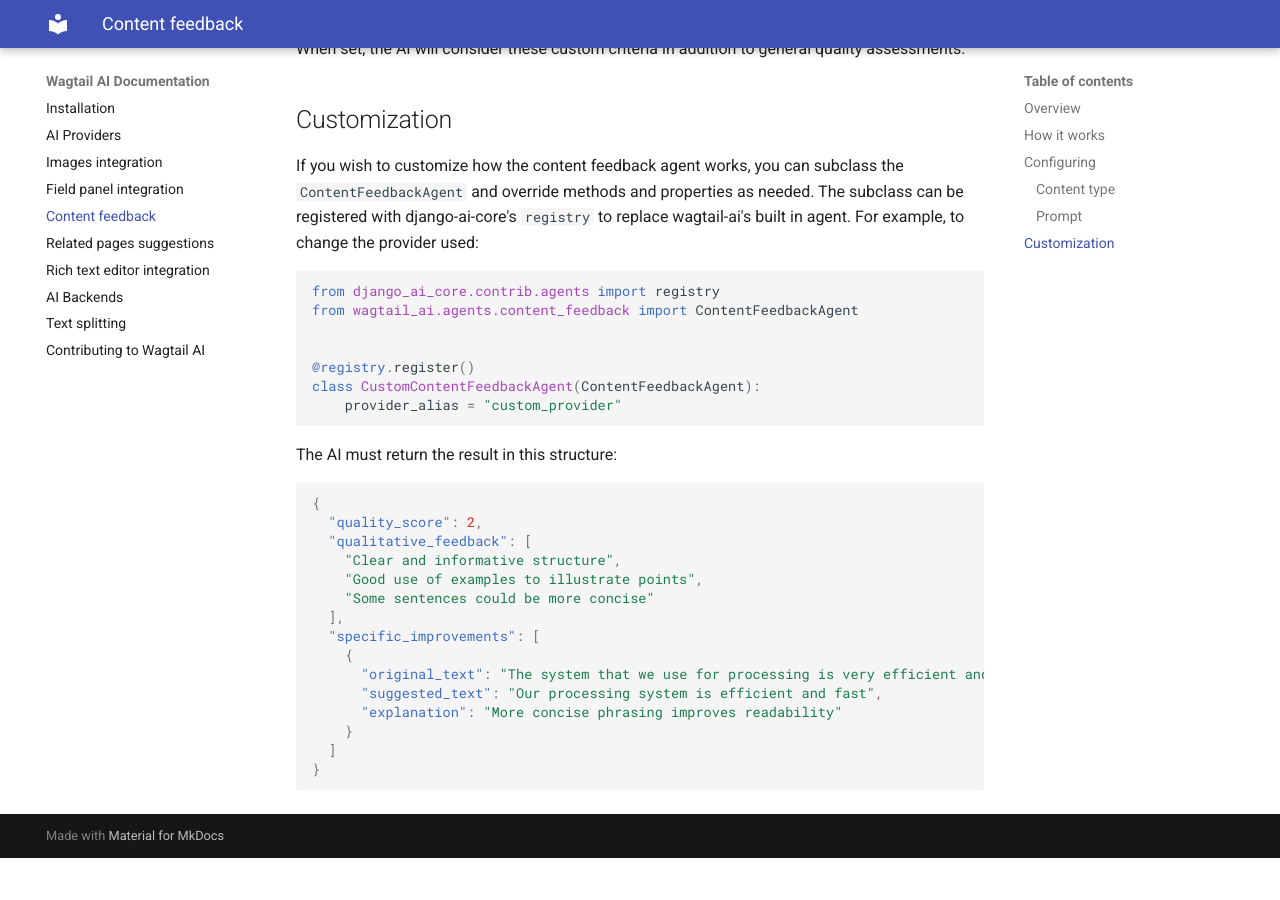
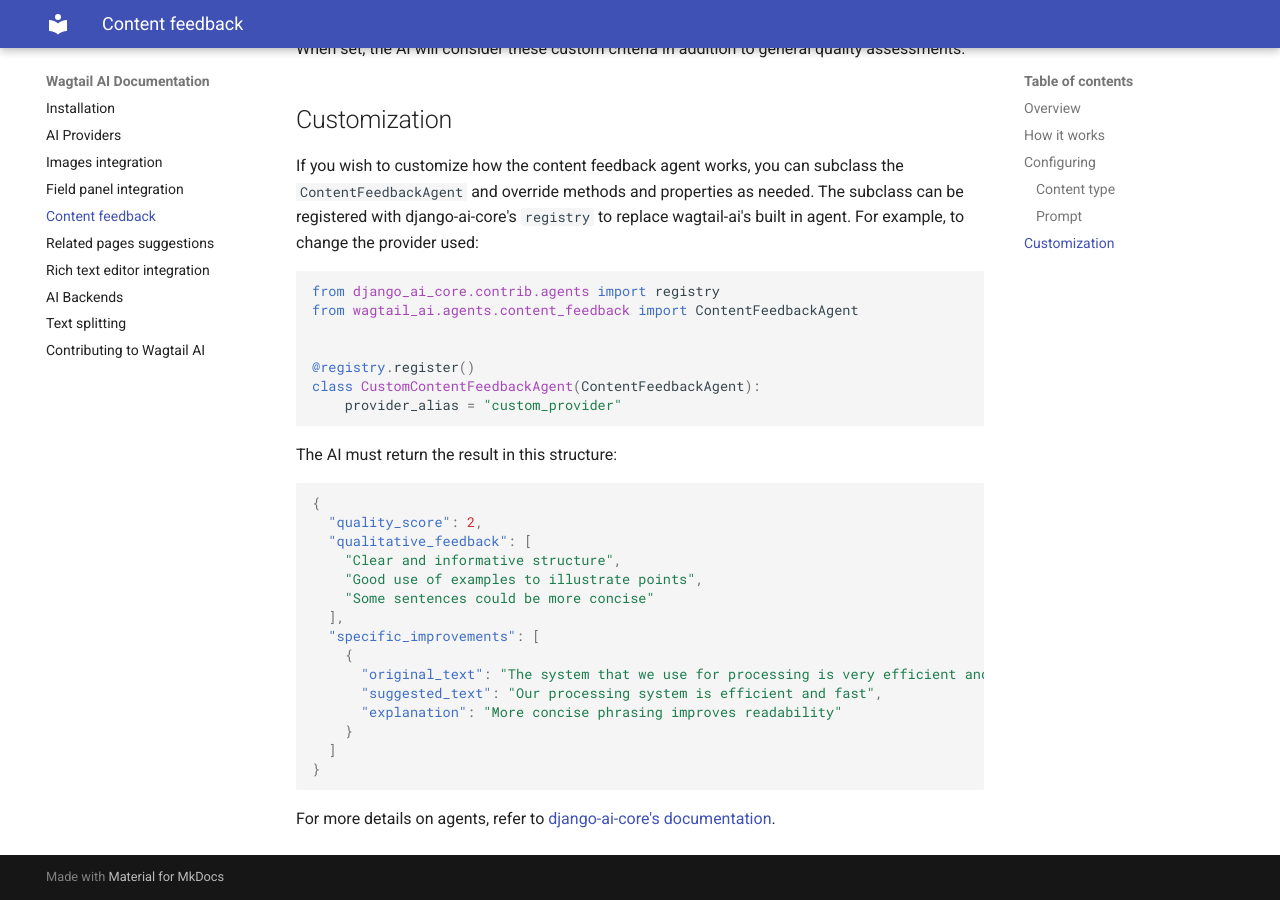
Before and after one commit to wagtail/wagtail-ai, an MkDocs documentation site: the page built from docs/content-feedback.md, in a window 1280 px wide and 900 px high, scrolled down 1383 px. Built offline with MkDocs 1.6.1 and Material for MkDocs 9.7.7, drawn with Linux system fonts in a browser that asks for light colours; before the commit the page ends 2241 px from its top, so only the background shows below that.

Commit message:
Add link to django-ai-core agents

````diff
--- a/docs/content-feedback.md
+++ b/docs/content-feedback.md
@@ -77,3 +77,5 @@
   ]
 }
 ```
+
+For more details on agents, refer to [django-ai-core's documentation](https://django-ai-core.readthedocs.io/en/latest/modules/agents/).
````
